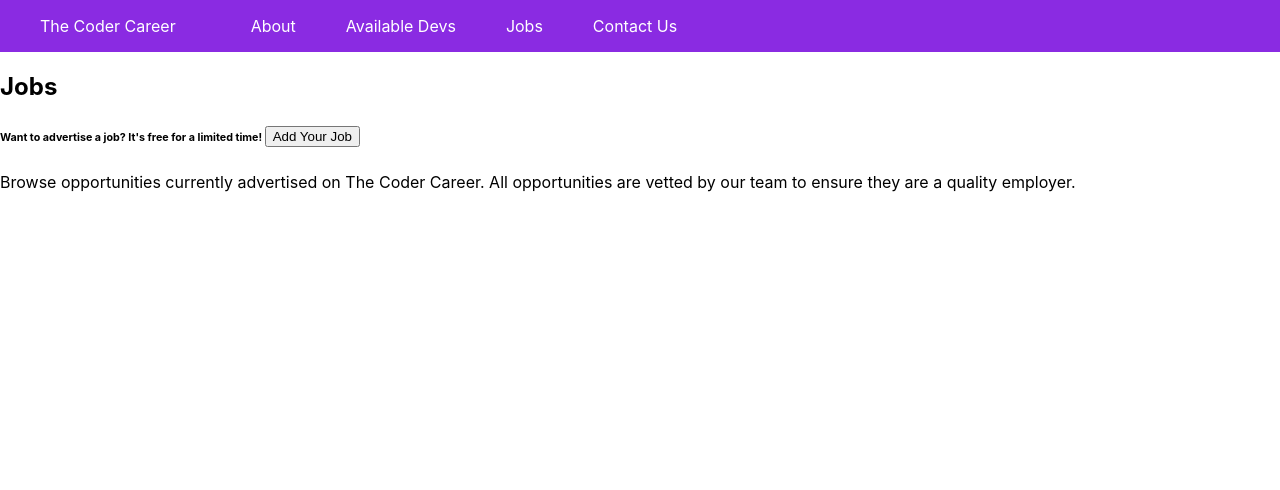
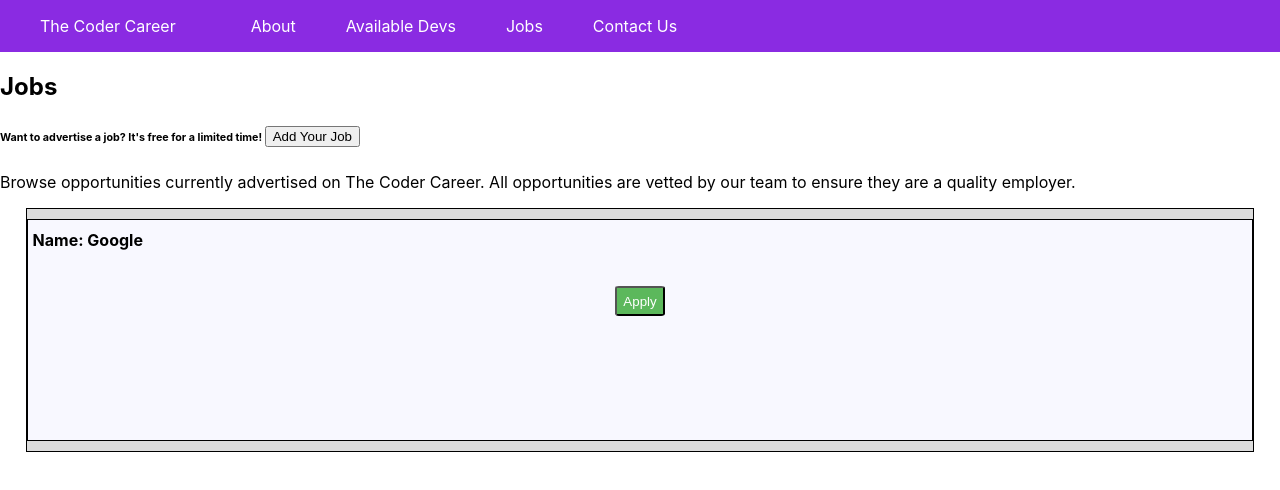
Before and after one commit to Reikon95/the-coder-career-website, a React (Create React App) app: page /Jobs in a window 1280 px wide. Shown: the top 490 px of the page. Built offline with nearby package versions, Linux system fonts and the light colour scheme.

Commit message:
sample data

```diff
--- a/src/pages/jobs/jobs.jsx
+++ b/src/pages/jobs/jobs.jsx
@@ -8,6 +8,15 @@
     years: "all",
     tech: [],
   });
+
+  let jobs = [
+    {
+      id: "000001",
+      name: "Google",
+      companyBio: "Search engines and that",
+      jobTitle: "Senior Front End Developer",
+    },
+  ];
 
   return (
     <>
@@ -21,6 +30,29 @@
         opportunities are vetted by our team to ensure they are a quality
         employer.
       </p>
+      <div className="developer-container">
+        {jobs.map((job, index) => {
+          return (
+            <div className="developer-profile">
+              <div className="dev-title">Name: {job.name}</div>
+              {/* <div>Location: {dev.city + ", " + dev.country}</div> */}
+              {/* <div>Remote: {dev.remote}</div> */}
+              {/* <div>
+                Tech:{" "}
+                {dev.tech.map((tech) => {
+                  return <>{tech + ", "}</>;
+                })}
+              </div> */}
+              {/* <div>Years of experience: {dev.yearsXP}</div>
+              <div>Languages: English (Fluent), Spanish (Basic)</div>
+              <div className="developerBio">{dev.bio}</div> */}
+              <div className="button-wrapper-dev">
+                <button className="dev-contact-button">Apply</button>
+              </div>
+            </div>
+          );
+        })}
+      </div>
     </>
   );
 }
```
